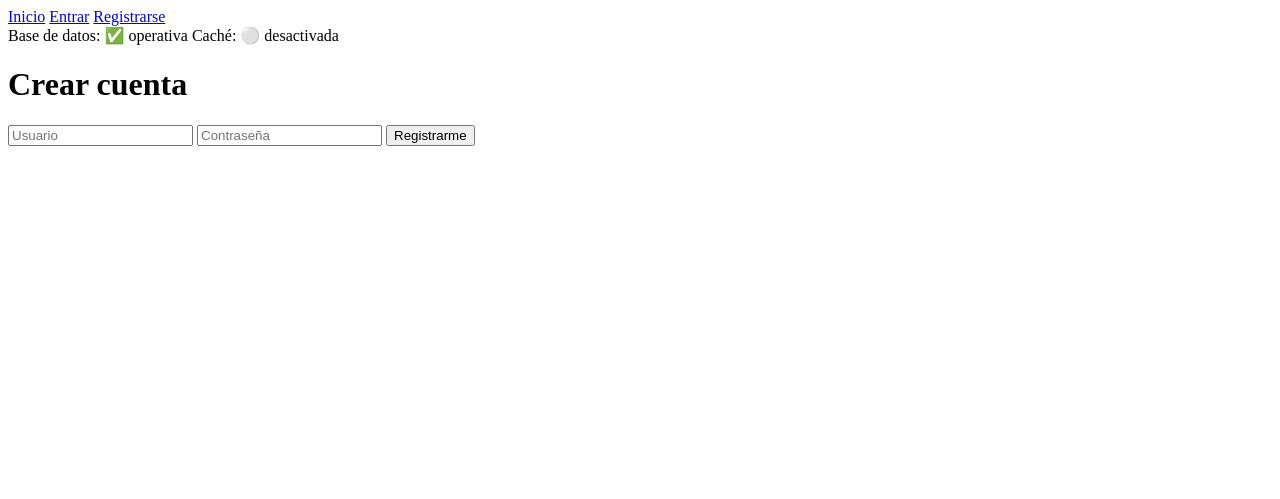
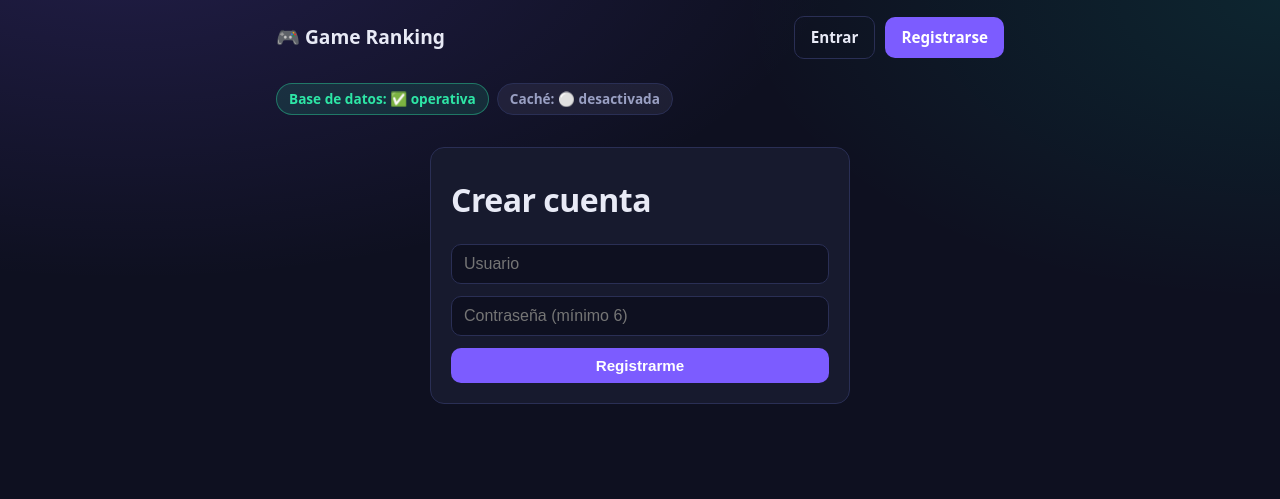
Before and after one commit to TxemaMM/practica1-docker, a Flask app: page /register in a window 1280 px wide. Shown: the top 499 px of the page. Run offline with Flask 3, Linux system fonts and the light colour scheme; data that the repository does not hold is empty; some libraries are stand-ins or nearby versions.

Commit message:
feat: add dark theme styling with static css

```diff
--- /dev/null
+++ b/app/static/style.css
@@ -0,0 +1,130 @@
+:root {
+  --bg: #0e1020;
+  --surface: #171a2e;
+  --surface-2: #1f2340;
+  --border: #2a2f55;
+  --text: #e8eaf6;
+  --muted: #9aa0c3;
+  --accent: #7c5cff;
+  --accent-2: #00e0b8;
+  --ok: #2ee6a6;
+  --err: #ff5c7a;
+  --warn: #ffc857;
+  --radius: 14px;
+}
+
+* { box-sizing: border-box; }
+
+body {
+  margin: 0;
+  background:
+    radial-gradient(1200px 600px at 10% -10%, rgba(124, 92, 255, .18), transparent 60%),
+    radial-gradient(900px 500px at 100% 0%, rgba(0, 224, 184, .10), transparent 60%),
+    var(--bg);
+  background-attachment: fixed;
+  color: var(--text);
+  font-family: system-ui, -apple-system, "Segoe UI", Roboto, sans-serif;
+  line-height: 1.5;
+}
+
+a { color: var(--accent-2); }
+h1 { font-size: 2rem; margin: 8px 0 20px; letter-spacing: -.5px; }
+h2 { font-size: 1.1rem; margin: 0 0 14px; }
+
+.container { max-width: 760px; margin: 0 auto; padding: 8px 16px 64px; }
+
+/* Barra superior */
+.topbar {
+  display: flex; justify-content: space-between; align-items: center;
+  max-width: 760px; margin: 0 auto; padding: 16px;
+}
+.brand { color: var(--text); font-weight: 800; font-size: 1.2rem; text-decoration: none; }
+.topbar nav { display: flex; align-items: center; gap: 10px; }
+.topbar form { margin: 0; }
+.user { color: var(--muted); }
+
+/* Tarjetas */
+.card {
+  background: var(--surface);
+  border: 1px solid var(--border);
+  border-radius: var(--radius);
+  padding: 20px;
+  margin-bottom: 18px;
+}
+.notice { text-align: center; color: var(--muted); }
+
+/* Botones */
+.btn {
+  display: inline-block; cursor: pointer; border: 0; border-radius: 10px;
+  padding: 9px 16px; font-size: .95rem; font-weight: 600; text-decoration: none;
+  background: var(--accent); color: #fff;
+  transition: transform .08s, filter .15s;
+}
+.btn:hover { filter: brightness(1.15); }
+.btn:active { transform: translateY(1px); }
+.btn-ghost { background: transparent; color: var(--text); border: 1px solid var(--border); }
+.btn-small { padding: 5px 12px; font-size: .85rem; }
+
+/* Formularios */
+input[type="text"], input[type="password"] {
+  width: 100%; padding: 10px 12px; font-size: 1rem; border-radius: 10px;
+  border: 1px solid var(--border); background: var(--bg); color: var(--text);
+}
+input:focus { outline: 2px solid var(--accent); outline-offset: 1px; }
+form.add { display: flex; gap: 10px; }
+.auth { max-width: 420px; margin: 32px auto; }
+.auth form { display: grid; gap: 12px; }
+
+/* Panel de estado */
+#status-panel { display: flex; flex-wrap: wrap; gap: 8px; margin-bottom: 18px; }
+.badge {
+  padding: 5px 12px; border-radius: 999px; font-size: .85rem; font-weight: 600;
+  border: 1px solid transparent;
+}
+.badge[data-state="up"]          { color: var(--ok);   background: rgba(46, 230, 166, .12); border-color: rgba(46, 230, 166, .4); }
+.badge[data-state="down"]        { color: var(--err);  background: rgba(255, 92, 122, .12); border-color: rgba(255, 92, 122, .4); }
+.badge[data-state="unreachable"] { color: var(--warn); background: rgba(255, 200, 87, .12); border-color: rgba(255, 200, 87, .4); }
+.badge[data-state="disabled"],
+.badge[data-state="checking"]    { color: var(--muted); background: rgba(154, 160, 195, .10); border-color: var(--border); }
+
+/* Mensajes */
+.flash {
+  padding: 12px 16px; border-radius: 10px; margin-bottom: 16px;
+  background: rgba(124, 92, 255, .15); border: 1px solid rgba(124, 92, 255, .45);
+}
+.flash-error { background: rgba(255, 92, 122, .12); border-color: rgba(255, 92, 122, .4); }
+
+/* Origen de los datos (caché o BD) */
+.source { margin: 0 0 12px; font-size: .85rem; color: var(--muted); }
+.source-cache { color: var(--ok); font-weight: 600; }
+
+/* Listas */
+ol.top, ul.games { list-style: none; margin: 0; padding: 0; }
+ol.top { counter-reset: pos; }
+ol.top li, ul.games li {
+  display: flex; align-items: center; gap: 14px;
+  padding: 10px 0; border-bottom: 1px solid var(--border);
+}
+ol.top li:last-child, ul.games li:last-child { border-bottom: 0; }
+ol.top li { counter-increment: pos; }
+ol.top li::before {
+  content: counter(pos);
+  flex: none; width: 32px; height: 32px; border-radius: 50%;
+  display: grid; place-items: center; font-weight: 800;
+  background: var(--surface-2); color: var(--muted);
+}
+ol.top li:nth-child(1)::before { background: linear-gradient(135deg, #ffd35c, #ff9f1c); color: #2b1d00; }
+ol.top li:nth-child(2)::before { background: linear-gradient(135deg, #e5e8f5, #aab1d6); color: #1b1f3a; }
+ol.top li:nth-child(3)::before { background: linear-gradient(135deg, #f2b487, #c17a3f); color: #2b1600; }
+ol.top li.empty::before { content: none; }
+ul.games form { margin: 0; }
+
+.name { flex: 1; font-weight: 600; }
+.votes { color: var(--muted); font-size: .9rem; white-space: nowrap; }
+.voted { color: var(--ok); font-size: .85rem; font-weight: 600; }
+.empty { color: var(--muted); }
+
+@media (max-width: 520px) {
+  h1 { font-size: 1.6rem; }
+  form.add { flex-direction: column; }
+}
--- a/app/templates/base.html
+++ b/app/templates/base.html
@@ -4,12 +4,45 @@
   <meta charset="utf-8">
   <meta name="viewport" content="width=device-width, initial-scale=1">
   <title>Ranking de videojuegos</title>
+  <link rel="stylesheet" href="{{ url_for('static', filename='style.css') }}">
 </head>
-<script>
+<body>
+  <header class="topbar">
+    <a class="brand" href="{{ url_for('index') }}">🎮 Game Ranking</a>
+    <nav>
+      {% if session.get('user_id') %}
+        <span class="user">Hola, {{ session['username'] }}</span>
+        <form method="post" action="{{ url_for('logout') }}">
+          <button type="submit" class="btn btn-ghost">Salir</button>
+        </form>
+      {% else %}
+        <a class="btn btn-ghost" href="{{ url_for('login') }}">Entrar</a>
+        <a class="btn" href="{{ url_for('register') }}">Registrarse</a>
+      {% endif %}
+    </nav>
+  </header>
+
+  <main class="container">
+    <div id="status-panel">
+      <span class="badge" id="badge-db" data-state="checking">Base de datos: …</span>
+      <span class="badge" id="badge-cache" data-state="checking">Caché: …</span>
+    </div>
+
+    {% with messages = get_flashed_messages() %}
+      {% for m in messages %}
+        <div class="flash">{{ m }}</div>
+      {% endfor %}
+    {% endwith %}
+
+    {% block content %}{% endblock %}
+  </main>
+
+  <script>
     const LABELS = {
       up: "✅ operativa",
       down: "❌ caída",
       disabled: "⚪ desactivada",
+      checking: "… comprobando",
       unreachable: "⚠️ sin respuesta de la web"
     };
 
@@ -33,32 +66,6 @@
 
     refreshStatus();
     setInterval(refreshStatus, 3000);
-</script>
-<body>
-    <nav>
-    <a href="{{ url_for('index') }}">Inicio</a>
-    {% if session.get('user_id') %}
-      <span>Hola, {{ session['username'] }}</span>
-      <form method="post" action="{{ url_for('logout') }}" style="display:inline">
-        <button type="submit">Salir</button>
-      </form>
-    {% else %}
-      <a href="{{ url_for('login') }}">Entrar</a>
-      <a href="{{ url_for('register') }}">Registrarse</a>
-    {% endif %}
-  </nav>
-
-  <div id="status-panel">
-    <span id="badge-db">Base de datos: …</span>
-    <span id="badge-cache">Caché: …</span>
-  </div>
-
-  {% with messages = get_flashed_messages() %}
-    {% for m in messages %}
-      <p>{{ m }}</p>
-    {% endfor %}
-  {% endwith %}
-
-  {% block content %}{% endblock %}
+  </script>
 </body>
 </html>
--- a/app/templates/register.html
+++ b/app/templates/register.html
@@ -1,9 +1,11 @@
 {% extends "base.html" %}
 {% block content %}
-<h1>Crear cuenta</h1>
-<form method="post">
-  <input type="text" name="username" placeholder="Usuario" required>
-  <input type="password" name="password" placeholder="Contraseña" required>
-  <button type="submit">Registrarme</button>
-</form>
+<section class="card auth">
+  <h1>Crear cuenta</h1>
+  <form method="post">
+    <input type="text" name="username" placeholder="Usuario" required>
+    <input type="password" name="password" placeholder="Contraseña (mínimo 6)" required>
+    <button type="submit" class="btn">Registrarme</button>
+  </form>
+</section>
 {% endblock %}
```
Also changed, not shown: app/templates/index.html (+39 -24 lines), app/templates/login.html (+8 -6 lines).
